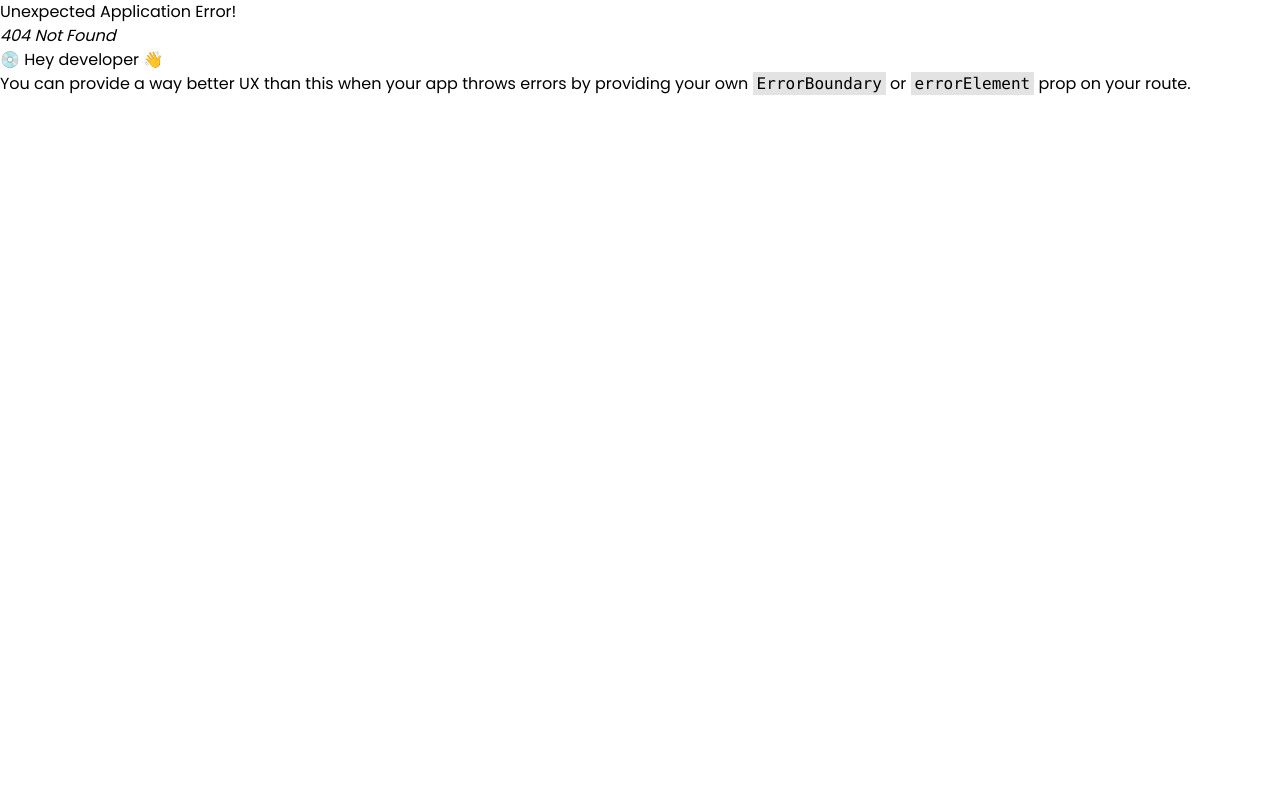
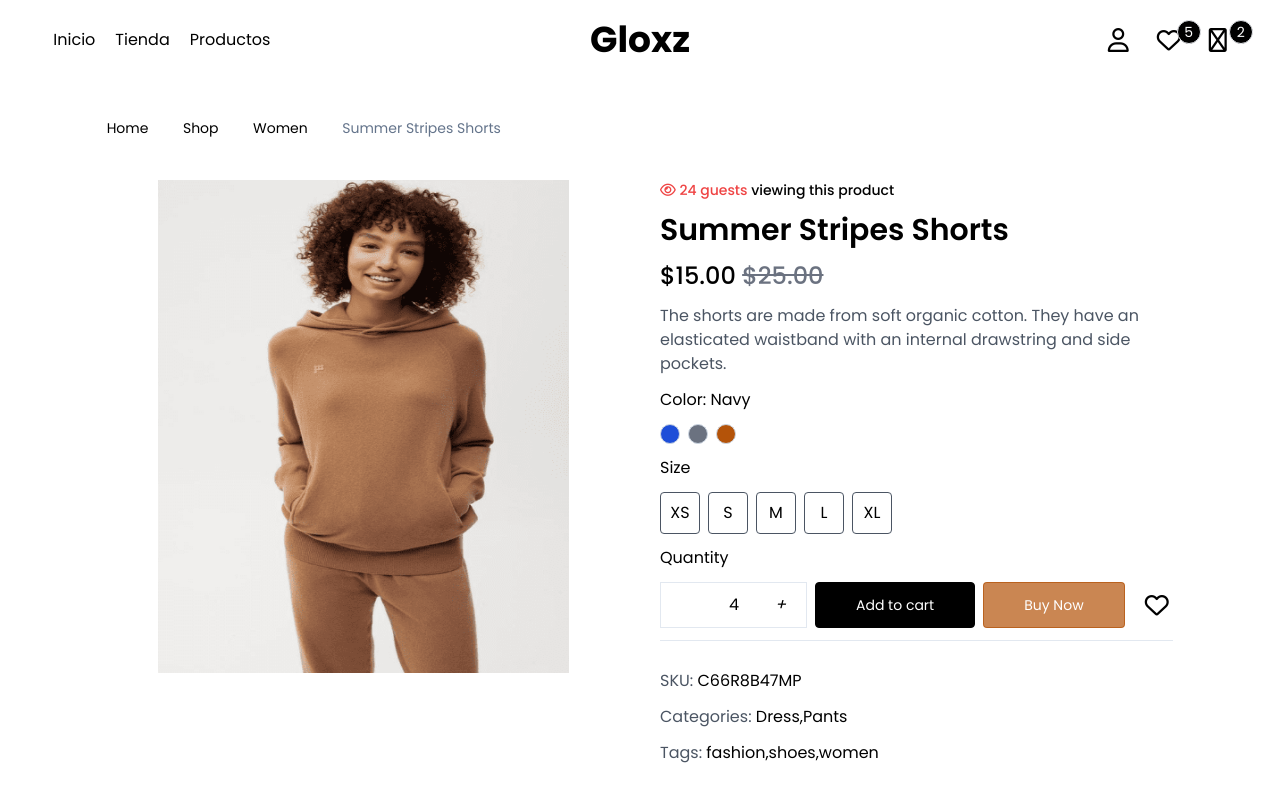
Before and after one commit to contreras-alfonso/frontend-clothing-gloxz, a React (Vite) app: page /producto/1 in a window 1280 px wide. Before the commit this address had no page. Shown: the top 800 px of the page. Built offline with nearby package versions, Linux system fonts and the light colour scheme.

Commit message:
producto

```diff
--- a/src/components/CardClothes.jsx
+++ b/src/components/CardClothes.jsx
@@ -1,19 +1,20 @@
 import React from 'react'
+import { Link } from 'react-router-dom'
 
 export const CardClothes = () => {
   return (
     <div className='flex flex-col gap-5 py-10'>
 
 
-      <div class="relative group">
-        <img src="/images/product1.png" alt="Producto 1" class="w-full h-auto"/>
+      <div className="relative group">
+        <img src="/images/product1.png" alt="Producto 1" className="w-full h-auto"/>
 
-        <div class="absolute top-0 left-0 w-full h-full opacity-0 group-hover:opacity-100 transition duration-300">
-          <img src="/images/product1-hover.png" alt="Producto 1" class="w-full h-auto"/>
+        <div className="absolute top-0 left-0 w-full h-full opacity-0 group-hover:opacity-100 transition duration-300">
+          <img src="/images/product1-hover.png" alt="Producto 1" className="w-full h-auto"/>
 
-          <button class="absolute w-11/12 bottom-2 left-2 rounded text-white bg-black  py-3 px-10 transition-all duration-300 hover:bg-amber-700/70 ">
+          <a href={'/producto/1'} className="text-center absolute w-11/12 bottom-2 left-2 rounded text-white bg-black  py-3 px-10 transition-all duration-300 hover:bg-amber-700/70 ">
             Ver Producto
-          </button>
+          </a>
         </div>
       </div>
 
--- a/src/components/Header.jsx
+++ b/src/components/Header.jsx
@@ -14,7 +14,7 @@ export const Header = () => {
     }
 
     window.addEventListener('scroll',()=>{
-        if(scrollY>100){
+        if(scrollY>20){
             setShadow(true);
             return;
         }
--- a/src/components/ListaCarrito.jsx
+++ b/src/components/ListaCarrito.jsx
@@ -14,18 +14,18 @@ const ListaCarrito = ({ listCart,setListCart }) => {
         <div onClick={cambiarEstadoState} className={`h-screen bg-black/80 cursor-pointer fixed bottom-0 top-0 z-40 ${listCart ? 'w-full' : 'w-0'}`}>
 
         </div>
-        <div className={`overflow-y-auto bg-white transition-all duration-75 h-screen fixed z-40 bottom-0 top-0 right-0 cursor-default ${listCart ? 'px-5 w-[500px]' : 'w-0'}`}>
-            <div className={`transition-all duration-1000 ${listCart ? 'contents' : 'hidden'}`}>
+        <div className={`overflow-y-auto bg-white transition-all duration-300 h-screen fixed z-40 bottom-0 top-0 right-0 cursor-default ${listCart ? 'px-5 w-[500px]' : 'w-0'}`}>
+            <div className={`transition-all duration-500 ${listCart ? '' : 'hidden'}`}>
                 <div className='flex justify-between'>
                     <h1 className='text-xl font-semibold my-5'>Your Cart (2)</h1>
-                    <button onClick={cambiarEstadoState}><i class="fa-solid fa-circle-xmark text-2xl"></i></button>
+                    <button onClick={cambiarEstadoState}><i className="fa-solid fa-circle-xmark text-2xl"></i></button>
                 </div>
                 <p className='my-3'>Free Shippingon orders over $200.00</p>
                 <ElementoCarrito/>
                 <ElementoCarrito/>
 
                 <div className='bg-red-600 py-2 text-white text-center'>
-                    <p><i class="fa-duotone fa-fire"></i> Checkout now 09:14 before they’reGONE!</p>
+                    <p><i className="fa-duotone fa-fire"></i> Checkout now 09:14 before they’reGONE!</p>
                 </div>
                 <div className='flex justify-between py-7'>
                     <p className=''>Subtotal</p>
--- a/src/main.jsx
+++ b/src/main.jsx
@@ -8,6 +8,7 @@ import {
 import { LayoutPublico } from './layouts/LayoutPublico';
 import { Index } from './pages/Index';
 import { Carrito } from './pages/Carrito';
+import { Producto } from './pages/Producto';
 
 const router = createBrowserRouter([
   {
@@ -21,6 +22,10 @@ const router = createBrowserRouter([
       {
         path:'/carrito',
         element: <Carrito/>
+      },
+      {
+        path:'/producto/:id',
+        element: <Producto/>
       }
     ]
   },
--- a/src/pages/Carrito.jsx
+++ b/src/pages/Carrito.jsx
@@ -4,10 +4,10 @@ import { ElementoCarrito } from '../components/ElementoCarrito'
 export const Carrito = () => {
   return (
     <div className='w-10/12 mx-auto'>
-        <div className='mt-40 flex flex-row gap-3'>
-            <button>Home</button>
+        <div className='mt-24 flex flex-row gap-3 py-5'>
+            <button className='text-sm'>Home</button>
             <span><i className="fa-light fa-angle-right text-slate-500 text-sm"></i></span>
-            <button className='text-slate-500'>Tu carrito</button>
+            <button className='text-sm text-slate-500'>Tu carrito</button>
         </div>
 {/* aplicar flex a carrito y resumen */}
         <div className='flex gap-10'>
--- a/src/pages/Index.jsx
+++ b/src/pages/Index.jsx
@@ -6,7 +6,7 @@ export const Index = () => {
   return (
 
     <>
-      <div class="bg-black h-screen  text-center overflow-hidden relative flex flex-col items-center justify-center">
+      <div className="bg-black h-screen  text-center overflow-hidden relative flex flex-col items-center justify-center">
 
           <div className='z-30 relative flex flex-col items-center justify-center gap-10'>
               <div className='space-y-2'>
@@ -19,7 +19,7 @@ export const Index = () => {
 
           <div className='absolute top-0 bottom-0 right-0 left-0 w-screen z-10 h-full'>
               {/* <img className='object-center absolute z-10 h-full' src="/images/banner.png" alt="banner"/> */}
-              <video className='object-center object-cover h-full w-full relative' src="/videos/banner.mp4" autoPlay={true} muted loop={true}></video>
+              <video className='object-center object-cover h-full w-full relative' src="/videos/banner3.mp4" autoPlay={true} muted loop={true}></video>
               <div className="absolute top-0 bottom-0 right-0 left-0 bg-black/60"></div>
           </div>
 
--- /dev/null
+++ b/src/pages/Producto.jsx
@@ -0,0 +1,58 @@
+import React from 'react'
+
+export const Producto = () => {
+  return (
+    <div className='w-10/12 mx-auto'>
+        <div className=' mt-24 flex flex-row gap-3 py-5'>
+            <button className='text-sm'>Home</button>
+            <span><i className="fa-light fa-angle-right text-slate-500 text-sm"></i></span>
+            <button className='text-sm'>Shop</button>
+            <span><i className="fa-light fa-angle-right text-slate-500 text-sm"></i></span>
+            <button className='text-sm'>Women</button>
+            <span><i className="fa-light fa-angle-right text-slate-500 text-sm"></i></span>
+            <button className='text-sm text-slate-500'>Summer Stripes Shorts</button>
+        </div>
+
+        <div className='flex gap-10 py-5'>
+            <div className='w-1/2 '>
+                <img className='w-4/5 h-4/5 mx-auto' src="/images/img.png" alt="image" />
+            </div>
+            <div className='w-1/2 space-y-3'>
+                <h2 className='text-sm font-medium'><span className='text-red-500'><i className="fa-regular fa-eye"></i> 24 guests</span> viewing this product</h2>
+                <h1 className='font-semibold text-3xl '>Summer Stripes Shorts</h1>
+                <p className='text-2xl font-medium'>$15.00 <span className='line-through text-gray-500'>$25.00</span></p>
+                <p className='text-gray-600'>The shorts are made from soft organic cotton. They have an elasticated waistband with an internal drawstring and side pockets.</p>
+                <p>Color: <span>Navy</span></p>
+                <div className='flex gap-2 '>
+                    <button className='h-5 w-5 rounded-full border-[1px] border-slate-300 bg-blue-700'></button>
+                    <button className='h-5 w-5 rounded-full border-[1px] border-slate-300 bg-gray-500'></button>
+                    <button className='h-5 w-5 rounded-full border-[1px] border-slate-300 bg-amber-700'></button>
+                </div>
+                <p>Size</p>
+                <div className='flex gap-2'>
+                    <button className='py-2 px-2 border-[1px] border-gray-600 rounded w-10'>XS</button>
+                    <button className='py-2 px-2 border-[1px] border-gray-600 rounded w-10'>S</button>
+                    <button className='py-2 px-2 border-[1px] border-gray-600 rounded w-10'>M</button>
+                    <button className='py-2 px-2 border-[1px] border-gray-600 rounded w-10'>L</button>
+                    <button className='py-2 px-2 border-[1px] border-gray-600 rounded w-10'>XL</button>
+                </div>
+                <p>Quantity</p>
+                <div className='flex gap-2'>
+                    <div className='flex items-center gap-4 border-[1px] border-slate-200 w-fit'>
+                            <button className='px-5'><i className="fa-light fa-minus"></i></button>
+                            <span className=''>4</span>
+                            <button className='px-5'><i className="fa-light fa-plus"></i></button>
+                    </div>
+                    <button className='w-fit rounded border-black border-[1px] py-3 px-10 transition-all duration-300 bg-black text-white hover:bg-white hover:text-black text-sm'>Add to cart</button>
+                    <button className='w-fit rounded hover:border-black border-amber-700/70 border-[1px] py-3 px-10 transition-all duration-300 bg-amber-700/70 text-white hover:bg-white hover:text-black text-sm'>Buy Now</button>
+                    <button className='ml-3'><i className="fa-regular fa-heart text-2xl"></i></button>
+                </div>
+                <hr className='border-t-[1px] border-slate-200 py-2'/>
+                <p className='text-gray-600'>SKU: <span className='text-black'>C66R8B47MP</span></p>
+                <p className='text-gray-600'>Categories: <span className='text-black'>Dress,Pants</span></p>
+                <p className='text-gray-600'>Tags: <span className='text-black'>fashion,shoes,women</span></p>
+            </div>
+        </div>
+    </div>
+  )
+}
```
Also changed, not shown: public/images/img.png (added), 1 other file (tests, documents, lock files or other folders).
